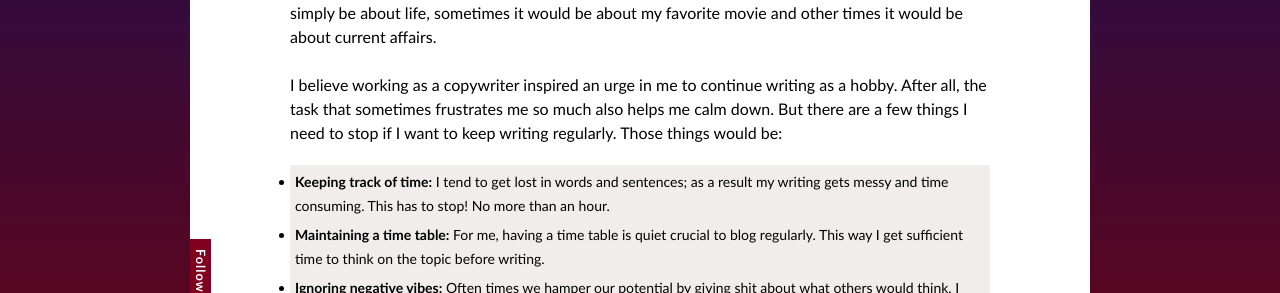
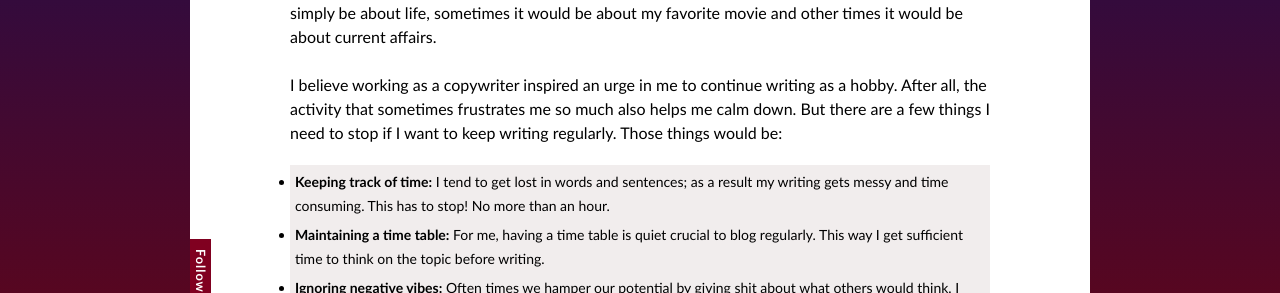
Before and after one commit to itsuvs/itsuvs.github.io, a Jekyll site: the page built from blogs/_posts/2022-01-11-my-first-blog.md, in a window 1280 px wide and 900 px high. Shown: the part 389-682 px from the top of the window. Built offline with Jekyll 4.4.1, drawn with Linux system fonts in a browser that asks for light colours; nearby versions of some CDN libraries.

Commit message:
Made a little change in Hello World blog

```diff
--- a/_layouts/default.html
+++ b/_layouts/default.html
@@ -100,11 +100,6 @@
                 </a>
             </div>
             <div class="link-box">
-                <a href="/artworks.html">
-                    Art
-                </a>
-            </div>
-            <div class="link-box">
                 <a href="/learnings.html">
                     Learnings
                 </a>
--- a/blogs/_posts/2022-01-11-my-first-blog.md
+++ b/blogs/_posts/2022-01-11-my-first-blog.md
@@ -9,7 +9,7 @@
 
 <br/>Coming to the point, this is my very first blog here. After all failed attempts at blogging, this time I have decided to keep it simple. No more niche, no more stress. This time I would write whatever suits my mood. That means sometimes it would be about something techy and sometimes it would simply be about life, sometimes it would be about my favorite movie and other times it would be about current affairs.
 
-<br/>I believe working as a copywriter inspired an urge in me to continue writing as a hobby. After all, the task that sometimes frustrates me so much also helps me calm down. But there are a few things I need to stop if I want to keep writing regularly. Those things would be:
+<br/>I believe working as a copywriter inspired an urge in me to continue writing as a hobby. After all, the activity that sometimes frustrates me so much also helps me calm down. But there are a few things I need to stop if I want to keep writing regularly. Those things would be:
 
 <ul>
     <li>
```
